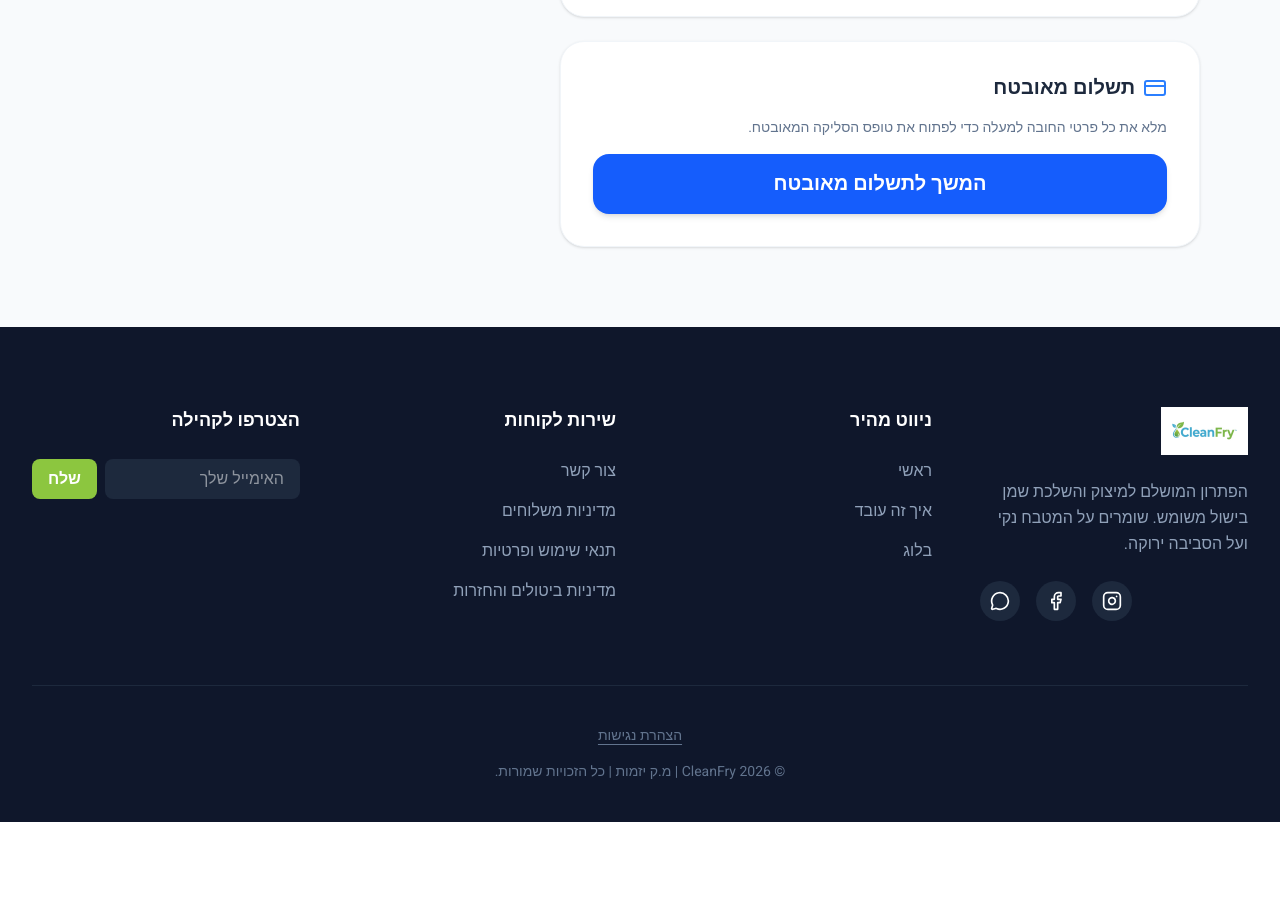
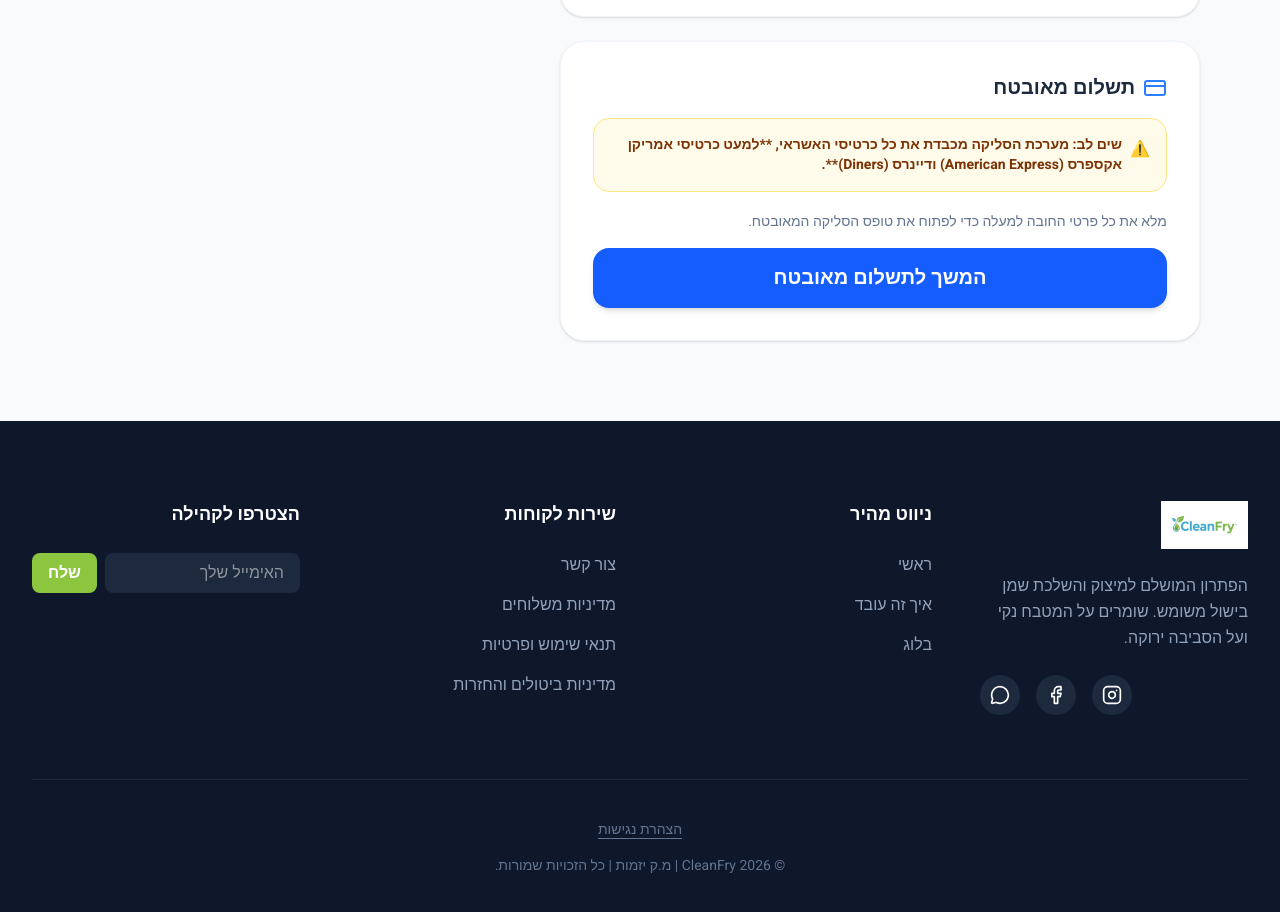
Before and after one commit to matikurland-oss/cleanfry-website, a React (Vite) app: page /checkout in a window 1280 px wide. Shown: the part 969-1881 px from the top of the page. Before the commit the page ends 1791 px from the top, so only its background shows below. Built offline with nearby package versions, Linux system fonts and the light colour scheme.

Commit message:
Update CheckoutPage.tsx

```diff
--- a/src/CheckoutPage.tsx
+++ b/src/CheckoutPage.tsx
@@ -259,6 +259,12 @@ const CheckoutPage = () => {
                 <CreditCard className="text-blue-500" /> תשלום מאובטח
               </h2>
 
+              {/* ⚠️ קוביית ההערה לגבי חברות האשראי ⚠️ */}
+              <div className="mb-5 p-4 bg-amber-50 border border-amber-200 rounded-2xl text-amber-900 text-sm font-semibold flex items-start gap-2">
+                <span className="text-base mt-0.5">⚠️</span>
+                <p>שים לב: מערכת הסליקה מכבדת את כל כרטיסי האשראי, **למעט כרטיסי אמריקן אקספרס (American Express) ודיינרס (Diners)**.</p>
+              </div>
+
               {!showPayment ? (
                 <div>
                   <p className="text-slate-500 text-sm mb-4">מלא את כל פרטי החובה למעלה כדי לפתוח את טופס הסליקה המאובטח.</p>
```
